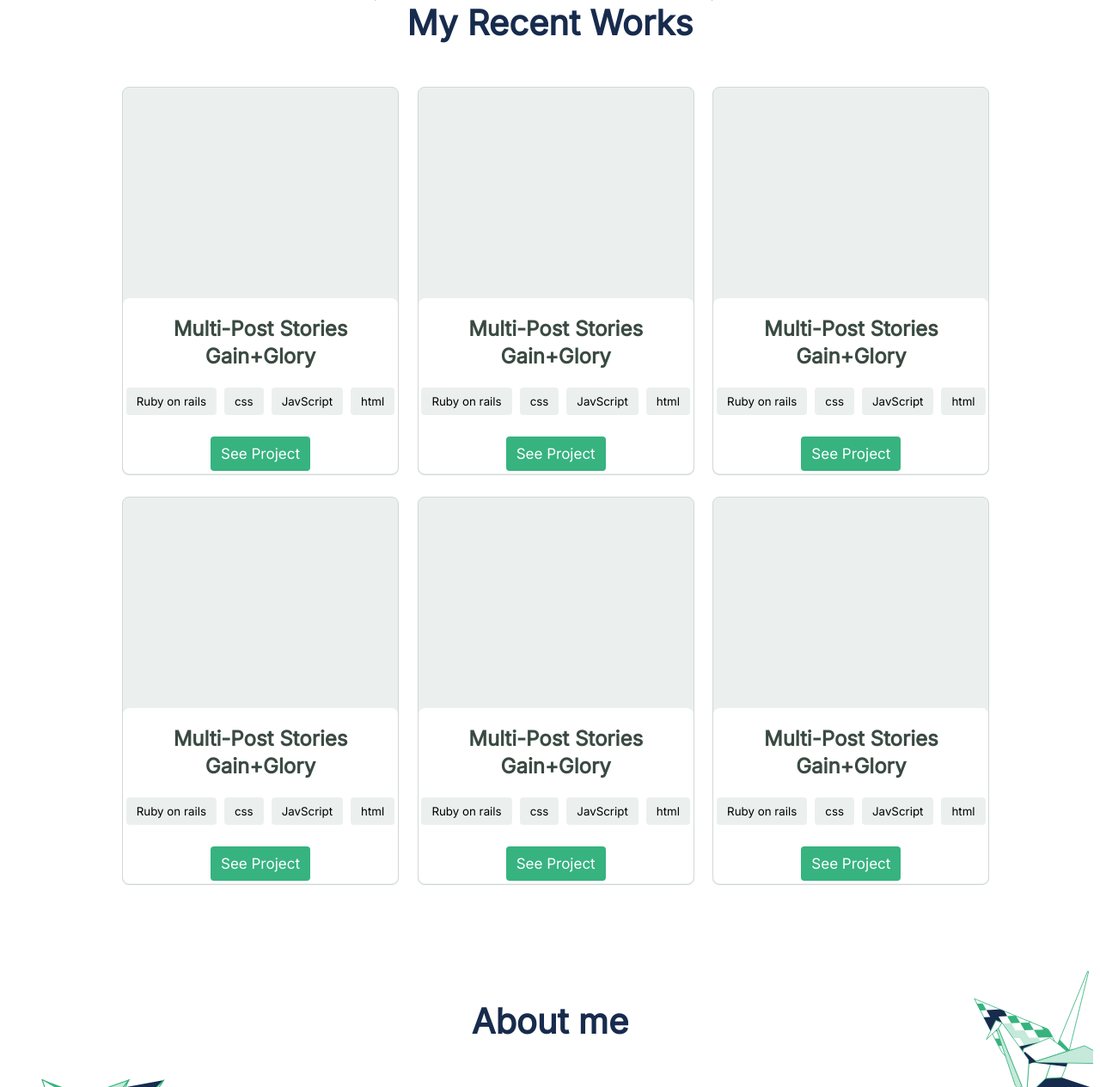
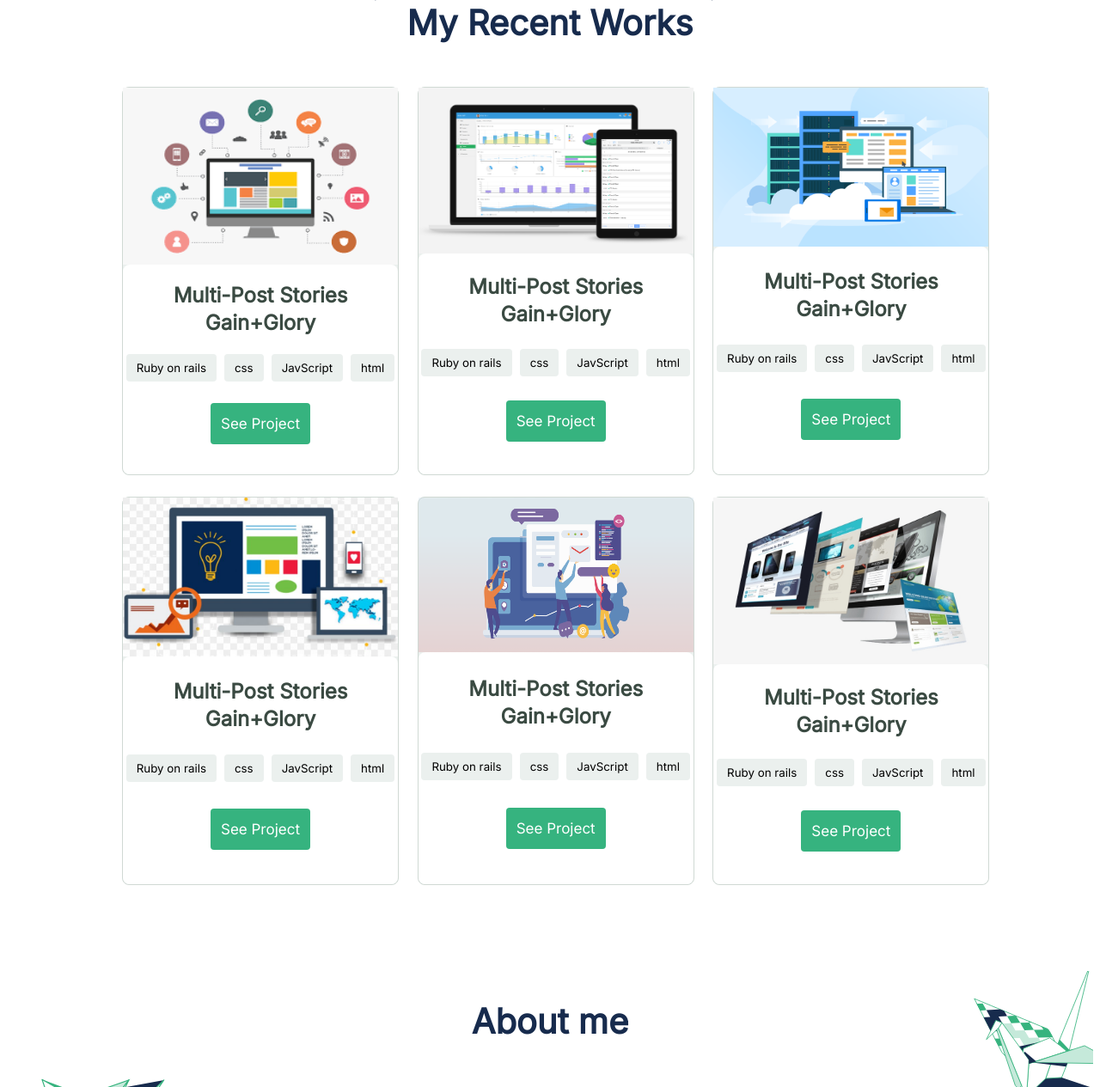
Before and after one commit to Grandi0z/Portfolio-joskal, a PHP site: page / in a window 1280 px wide. Shown: the part 907-2172 px from the top of the page at 86% size. Run offline with PHP 8.4, Linux system fonts and the light colour scheme.

Commit message:
fix eslinter error

```diff
--- a/index.html
+++ b/index.html
@@ -71,6 +71,7 @@
         <img src="image/Indicator.png" alt="Indicator" id="indicator">
         <section class="box-articles">
             <article class="box">
+                <img src="image/projet1.png" alt="project 1" class="img-box">
                 <section class="in-box">
                     <h3 class="">Multi-Post Stories Gain+Glory</h3>
                     <ul class="btn-language1 ">
@@ -83,6 +84,7 @@
                 </section>
             </article>
             <article class="box">
+                <img src="image/projet3.png" alt="project 1" class="img-box">
                 <section class="in-box">
                     <h3 class="">Multi-Post Stories Gain+Glory</h3>
                     <ul class="btn-language1 ">
@@ -96,6 +98,7 @@
             </article>
 
             <article class="box">
+                <img src="image/projet6.png" alt="project 1" class="img-box">
                 <section class="in-box">
                     <h3 class="">Multi-Post Stories Gain+Glory</h3>
                     <ul class="btn-language1 ">
@@ -108,6 +111,7 @@
                 </section>
             </article>
             <article class="box">
+                <img src="image/projet2.jpg" alt="project 1" class="img-box">
                 <section class="in-box">
                     <h3 class="">Multi-Post Stories Gain+Glory</h3>
                     <ul class="btn-language1 ">
@@ -120,6 +124,7 @@
                 </section>
             </article>
             <article class="box">
+                <img src="image/projet5.png" alt="project 1" class="img-box">
                 <section class="in-box">
                     <h3 class="">Multi-Post Stories Gain+Glory</h3>
                     <ul class="btn-language1 ">
@@ -132,6 +137,7 @@
                 </section>
             </article>
             <article class="box">
+                <img src="image/projet4.png" alt="project 1" class="img-box">
                 <section class="in-box">
                     <h3 class="">Multi-Post Stories Gain+Glory</h3>
                     <ul class="btn-language1 ">
--- a/script/script.js
+++ b/script/script.js
@@ -32,7 +32,7 @@ document.addEventListener('click', () => {
 const objProject = {
   title: 'Keeping track of hundreds of components',
   description: "Lorem Ipsum is simply dummy text of the printing and typesetting industry. Lorem Ipsum has been the industry's standard dummy text ever since the 1500s, when an unknown printer took a galley of type and scrambled it 1960s with the releaLorem Ipsum is simply dummy text of the printing and typesetting industry. Lorem Ipsum has been the industry's standard dummy text ever since the 1500s, when an unknown printer took a galley of type and scrambled it 1960s with the relea",
-  image: 'image/SnapshootProject.svg',
+  image: 'image/projet1.png',
   technologie: ['Ruby on Rails', 'css', 'JavaScript', 'html'],
   linkSource: 'https//www....',
   linkLive: 'https//www....',
@@ -40,7 +40,7 @@ const objProject = {
 const objProject1 = {
   title: 'Project 2',
   description: "Lorem Ipsum is simply dummy text of the printing and typesetting industry. Lorem Ipsum has been the industry's standard dummy text ever since the 1500s, when an unknown printer took a galley of type and scrambled it 1960s with the releaLorem Ipsum is simply dummy text of the printing and typesetting industry. Lorem Ipsum has been the industry's standard dummy text ever since the 1500s, when an unknown printer took a galley of type and scrambled it 1960s with the relea",
-  image: 'image/projet2.jpg',
+  image: 'image/projet3.png',
   technologie: ['Ruby on Rails', 'JavaScript'],
   linkSource: 'https//www.githubrepo',
   linkLive: 'https//www.gitpages',
@@ -48,7 +48,7 @@ const objProject1 = {
 const objProject2 = {
   title: 'Project 3',
   description: "Lorem Ipsum is simply dummy text of the printing and typesetting industry. Lorem Ipsum has been the industry's standard dummy text ever since the 1500s, when an unknown printer took a galley of type and scrambled it 1960s with the releaLorem Ipsum is simply dummy text of the printing and typesetting industry. Lorem Ipsum has been the industry's standard dummy text ever since the 1500s, when an unknown printer took a galley of type and scrambled it 1960s with the relea",
-  image: 'image/projet1.png',
+  image: 'image/projet6.png',
   technologie: ['Ruby on Rails', 'JavaScript'],
   linkSource: 'https//www.githubrepo',
   linkLive: 'https//www.gitpages',
@@ -56,7 +56,7 @@ const objProject2 = {
 const objProject3 = {
   title: 'Project 4',
   description: "Lorem Ipsum is simply dummy text of the printing and typesetting industry. Lorem Ipsum has been the industry's standard dummy text ever since the 1500s, when an unknown printer took a galley of type and scrambled it 1960s with the releaLorem Ipsum is simply dummy text of the printing and typesetting industry. Lorem Ipsum has been the industry's standard dummy text ever since the 1500s, when an unknown printer took a galley of type and scrambled it 1960s with the relea",
-  image: 'image/projet6.png',
+  image: 'image/projet2.jpg',
   technologie: ['Sql', 'Java'],
   linkSource: 'https//www.githubrepo',
   linkLive: 'https//www.gitpages',
@@ -77,6 +77,7 @@ const objProject5 = {
   linkSource: 'https//www.githubrepo',
   linkLive: 'https//www.gitpages',
 };
+// add project detail in in-box section
 // variable creation and initialization
 const arrProjects = [objProject, objProject1, objProject2,
   objProject3, objProject4, objProject5];// store project in an array
--- a/style/styles.css
+++ b/style/styles.css
@@ -181,7 +181,7 @@ textarea {
   line-height: 44px;
 }
 
-.hiddenListContent>a {
+.hiddenListContent > a {
   color: #3a4a42;
 }
 
@@ -252,7 +252,6 @@ textarea {
   text-align: center;
   color: #172b4d;
   max-width: 327px;
-
 }
 
 /* style soccial-media links */
@@ -293,15 +292,20 @@ textarea {
   background: #fff;
   border-radius: 8px;
   width: 320px;
-  height: 204px;
+  height: 60%;
   color: #fff;
-  top: calc(54.5%);
+  top: 0;
   flex-direction: column;
   justify-content: space-evenly;
   align-items: center;
 }
 
-#recent-works>h2 {
+.img-box {
+  display: block;
+  min-height: 40%;
+}
+
+#recent-works > h2 {
   margin-top: 0;
 }
 
@@ -703,7 +707,7 @@ textarea {
     column-gap: 15px;
   }
 
-  .about-me-header+p {
+  .about-me-header + p {
     width: 70%;
   }
 
@@ -753,7 +757,6 @@ textarea {
 }
 
 @media screen and (min-width: 500px) and (max-width: 900px) {
-
   /* header */
   #welcome {
     display: none;
@@ -847,7 +850,7 @@ textarea {
     box-sizing: border-box;
   }
 
-  #recent-works>h2 {
+  #recent-works > h2 {
     margin: auto;
     width: auto;
     margin-bottom: 25px;
@@ -873,7 +876,7 @@ textarea {
     box-sizing: border-box;
   }
 
-  .about-me-header+p {
+  .about-me-header + p {
     width: 70%;
   }
 
```
